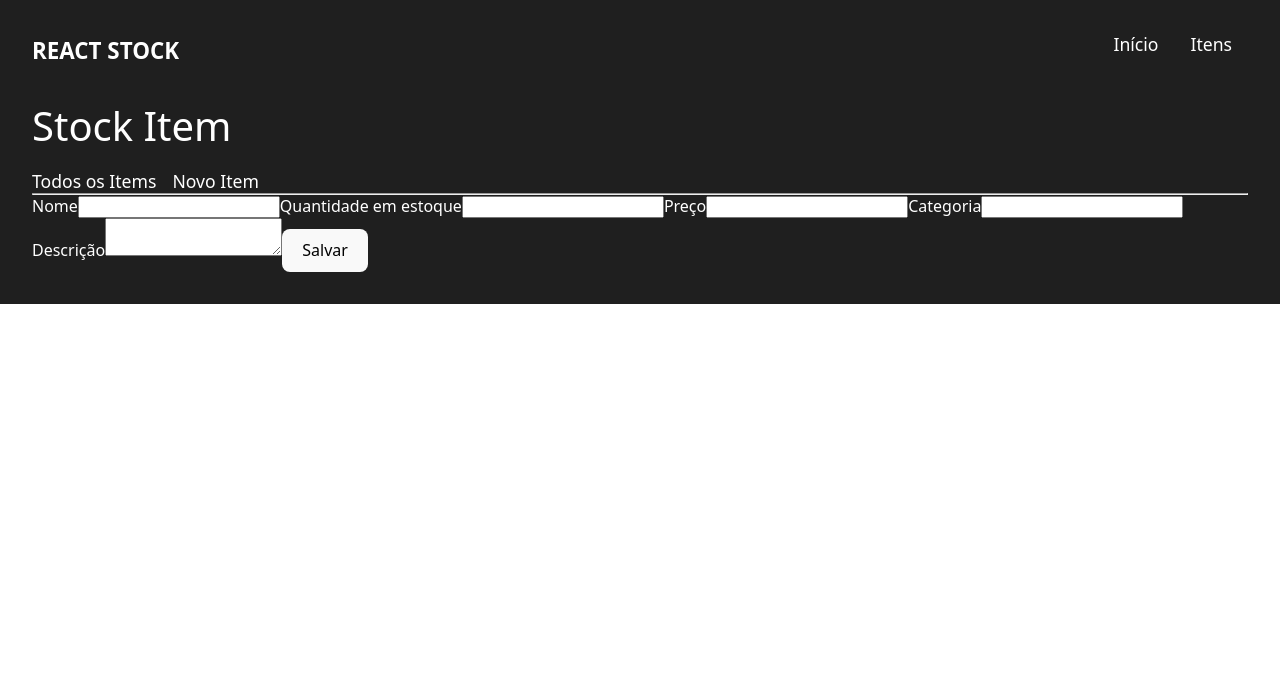
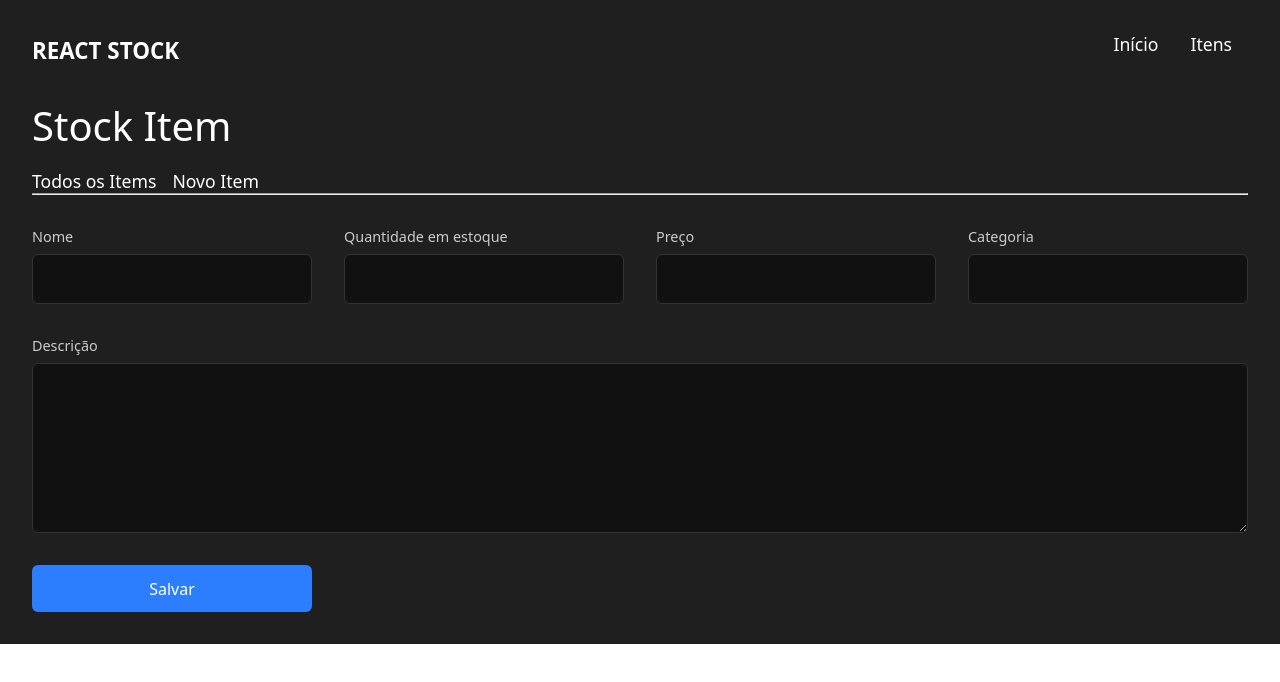
Before and after one commit to EduardoTavaress/Controle-de-Estoque, a React (Vite) app: page /stock-item/novo-item in a window 1280 px wide. Shown: the top 682 px of the page. Built offline with nearby package versions, Linux system fonts and the light colour scheme.

Commit message:
adicionando estilos

```diff
--- a/src/index.css
+++ b/src/index.css
@@ -235,6 +235,139 @@ button:hover {
   background: #b92f2f;
 }
 
+/* ===== NEW ITEM FORM ===== */
+
+.new-item-form {
+  margin-top: 2rem;
+  display: flex;
+  flex-direction: column;
+  gap: 2rem;
+}
+
+/* Linha com 4 inputs */
+.input-row {
+  display: grid;
+  grid-template-columns: repeat(4, 1fr);
+  gap: 2rem;
+}
+
+.input-group {
+  display: flex;
+  flex-direction: column;
+  gap: 0.5rem;
+}
+
+.input-group label {
+  font-size: 0.9rem;
+  color: #ccc;
+}
+
+/* Inputs, selects, textarea */
+.input-group input,
+.input-group select,
+.input-group textarea {
+  background-color: #111;
+  border: 1px solid #333;
+  padding: 0.8rem;
+  border-radius: 6px;
+  color: white;
+  font-size: 1rem;
+  width: 100%;
+}
+
+.input-group textarea {
+  height: 170px;
+  resize: vertical;
+}
+
+/* Textarea ocupando a largura total */
+.input-group.full {
+  grid-column: span 4;
+}
+
+/* Botão salvar */
+.btn-save {
+  background-color: #2d7dff;
+  color: white;
+  border: none;
+  padding: 0.8rem 1.8rem;
+  font-size: 1rem;
+  border-radius: 6px;
+  cursor: pointer;
+}
+
+.btn-save:hover {
+  background-color: #1b63db;
+}
+
+
+/* ===== VIEW ITEM PAGE ===== */
+
+.view-item {
+  display: flex;
+  flex-direction: column;
+  gap: 2rem;
+  margin-top: 1rem;
+}
+
+/* Header com título + botões */
+.view-header {
+  display: flex;
+  align-items: center;
+  gap: 1rem;
+}
+
+.view-header h3 {
+  font-size: 1.6rem;
+  margin-right: 1rem;
+}
+
+/* Botões */
+.view-action {
+  padding: 0.4rem 1rem;
+  border: none;
+  color: white;
+  border-radius: 6px;
+  cursor: pointer;
+  font-size: 0.9rem;
+}
+
+
+/* Cards com informações */
+.info-cards {
+  display: flex;
+  gap: 2rem;
+  margin-top: 1rem;
+}
+
+.info-card {
+  background-color: #111;
+  padding: 1rem 2rem;
+  border-radius: 8px;
+  font-size: 1rem;
+  box-shadow: 0 0 8px #0004;
+}
+
+.info-card .label {
+  font-weight: bold;
+  margin-right: .4rem;
+}
+
+/* Descrição */
+.description {
+  font-size: 1.1rem;
+  margin-top: 1rem;
+}
+
+/* Datas */
+.dates {
+  display: flex;
+  gap: 3rem;
+  margin-top: 1rem;
+  font-size: 0.95rem;
+  opacity: 0.85;
+}
+
 
 
 /* ====== RODAPÉ ====== */
@@ -245,7 +378,7 @@ footer {
 }
 
 
-button {
+button, input, select, textarea {
   border-radius: 8px;
   border: 1px solid transparent;
   padding: 0.6em 1.2em;
--- a/src/pages/NewItem.jsx
+++ b/src/pages/NewItem.jsx
@@ -1,23 +1,38 @@
 export default function NewItem() {
 
     return (
-        <div>
+    <form className="new-item-form">
+        <div className="input-row">
+
+            <div className="input-group">
             <label htmlFor="name">Nome</label>
             <input type="text" id="name" name="name" />
+            </div>
 
+            <div className="input-group">
             <label htmlFor="quantity">Quantidade em estoque</label>
             <input type="number" id="quantity" name="quantity" />
+            </div>
 
+
+            <div className="input-group">
             <label htmlFor="price">Preço</label>
             <input type="number" id="price" name="price" step="0.01" />
+            </div>
 
+            <div className="input-group">
             <label htmlFor="category">Categoria</label>
             <input type="text" id="category" name="category" />
+            </div>
 
+
+            <div className="input-group full">
             <label htmlFor="description">Descrição</label>
             <textarea id="description" name="description"></textarea>
+            </div>
 
-            <button type="submit">Salvar</button>
+            <button type="submit" className="btn-save">Salvar</button>
         </div>
+    </form>
     );
 }
--- a/src/pages/ViewItem.jsx
+++ b/src/pages/ViewItem.jsx
@@ -11,23 +11,43 @@ export default function ViewItem() {
     }
 
     return (
-         <div>
+         <div className="view-item">
+
+            <div className="view-header">
 
             <h3>{item.name}</h3>
-            <button>Atualizar</button>
-            <button>Excluir</button>
 
-            <div>
-                <span>Categoria: {item.category}</span>
-                <span>Quatidade em estoque: {item.quantity}</span>
-                <span>Preço: {item.price}</span>
+            <div className="view-actions">
+
+             <button className='btn-update'>Atualizar</button>
+                            <button className='btn-delete'>Excluir</button>
+
             </div>
-            <p>{item.description}</p>
+        </div>
 
-            <p>Cadastro em: {item.createdAt} - <small>Atualizado em: {item.updatedAt}</small></p>
+ <div className="info-cards">
+        <div className="info-card">
+          <span className="label">Categoria:</span> {item.category}
+        </div>
+
+        <div className="info-card">
+          <span className="label">Quantidade em estoque:</span> {item.quantity}
+        </div>
+
+        <div className="info-card">
+          <span className="label">Preço:</span> R$ {Number(item.price).toFixed(2)}
+        </div>
+      </div>
+            <p className='description'>{item.description}</p>
+
+    <div className="dates">
+        <span>Cadastrado em: {item.createdAt}</span>
+        <span>Atualizado em: {item.updatedAt}</span>
+      </div>
+            </div>
 
 
 
-        </div>
+
     );
 }
```
